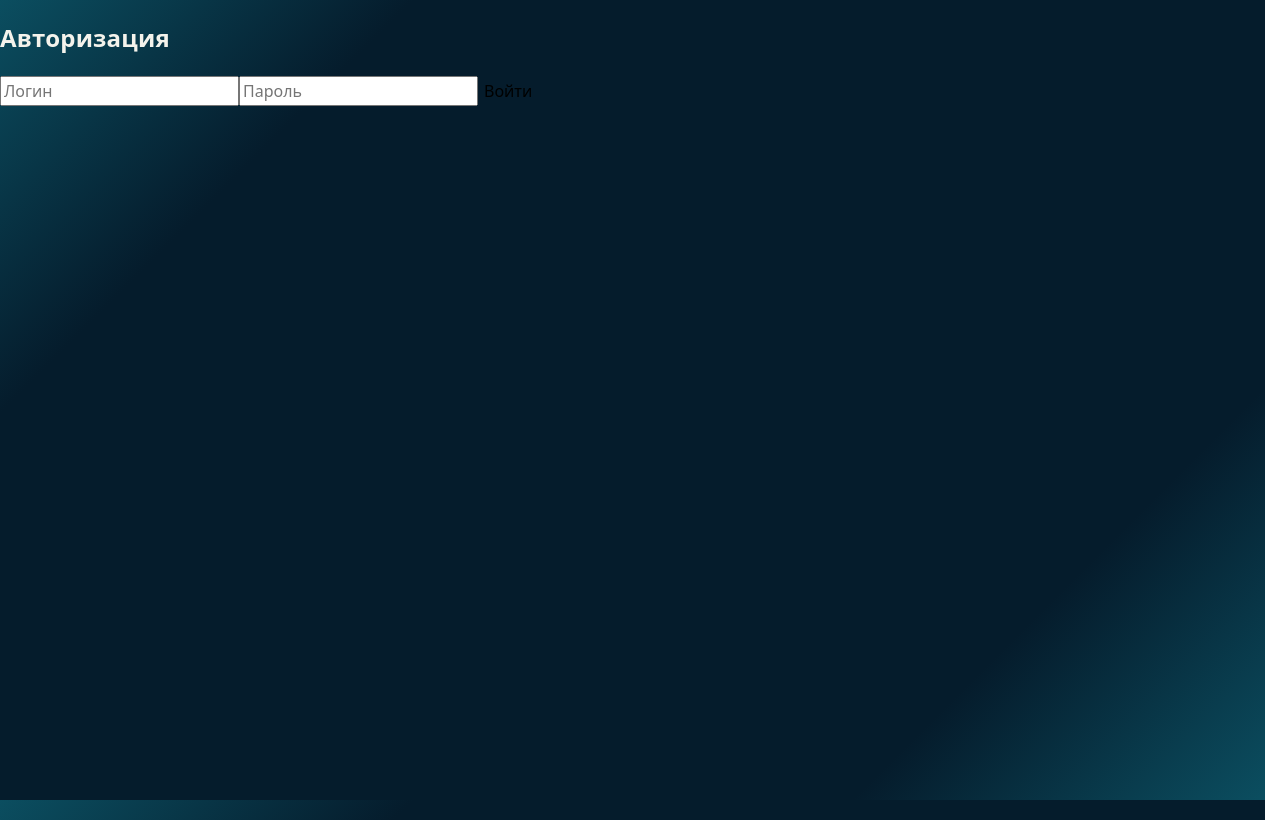
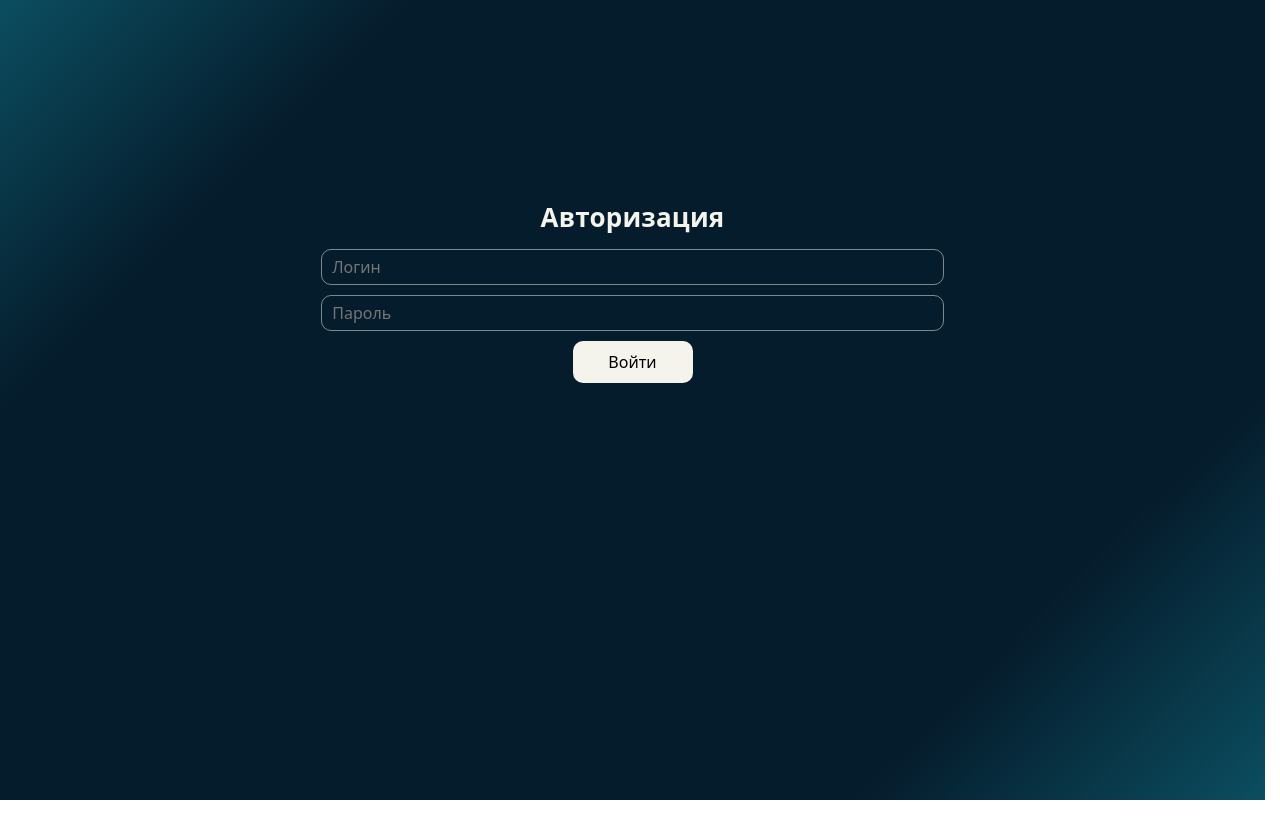
Before and after one commit to IlyaYudenkov/menu-calculator, a React (Vite) app: page /login in a window 1280 px wide. Built offline with nearby package versions, Linux system fonts and the light colour scheme.

Commit message:
add styles to LoginScreen

```diff
--- a/src/screens/LoginScreen/ui/LoginScreen.tsx
+++ b/src/screens/LoginScreen/ui/LoginScreen.tsx
@@ -1,44 +1,51 @@
 import { useNavigate } from 'react-router-dom';
 import cl from './_LoginScreen.module.scss'
 import { useState } from 'react';
+import { PRIVATE_PAGES } from '@/config/router/routes';
+import Input from '@/UI/Input/Input';
 
 export const LoginScreen = () => {
-    const navigate = useNavigate();
     const [username, setUsername] = useState('');
     const [password, setPassword] = useState('');
+
+    const navigate = useNavigate();
 
     const handleLogin = (e) => {
         e.preventDefault();
 
         if (username === 'admin' && password === '12345') {
             localStorage.setItem('token', 'fake-jwt-token');
-            navigate('/home');
+            navigate(PRIVATE_PAGES.HOME.path);
         } else {
             alert('Неверный логин или пароль');
         }
     };
     return (
-        <div className={cl.AuthScreen}>
+        <div className={cl.LoginScreen}>
             <form onSubmit={handleLogin} className={cl.form}>
                 <h2>Авторизация</h2>
 
-                <input
-                    type="text"
-                    placeholder="Логин"
+                <Input.Text
+                    type='type'
+                    placeholder='Логин'
                     value={username}
                     onChange={(e) => setUsername(e.target.value)}
                     required
                 />
 
-                <input
-                    type="password"
-                    placeholder="Пароль"
+                <Input.Text
+                    type='password'
+                    placeholder='Пароль'
                     value={password}
                     onChange={(e) => setPassword(e.target.value)}
                     required
                 />
 
-                <button type="submit">Войти</button>
+                <button
+                    className={cl.submitButton}
+                    type="submit">
+                    Войти
+                </button>
             </form>
         </div>
     )
--- a/src/screens/LoginScreen/ui/_LoginScreen.module.scss
+++ b/src/screens/LoginScreen/ui/_LoginScreen.module.scss
@@ -0,0 +1,38 @@
+.LoginScreen {
+    display: flex;
+    flex-direction: column;
+    justify-content: center;
+    align-items: center;
+    gap: 10px;
+    padding: 10px;
+    height: 70vh;
+
+    & h2 {
+        font-size: 26px;
+        text-align: center;
+        margin-bottom: 2px;
+    }
+}
+
+.form {
+    display: flex;
+    flex-direction: column;
+    justify-content: center;
+    align-items: center;
+    gap: 10px;
+    width: 50%;
+}
+
+.submitButton {
+    background-color: var(--text);
+    border: 1px solid var(--border);
+    border-radius: 10px;
+    padding: 8px 15px;
+    width: 120px;
+    transition: 0.2s ease-out;
+
+    &:hover {
+        background-color: var(--bg);
+        color: var(--text);
+    }
+}
```
